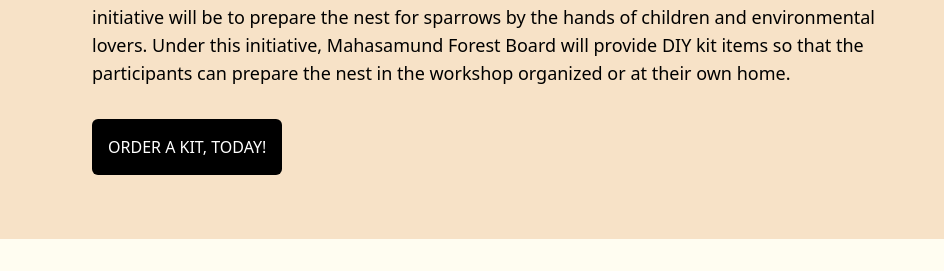
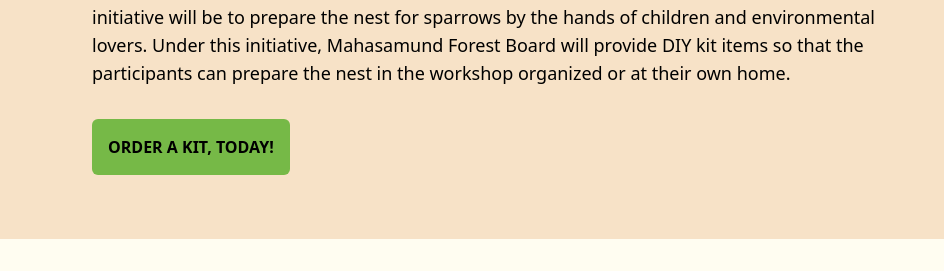
Before and after one commit to JaideepGuntupalli/mor-chiraiya, a Gatsby site: page / in a window 1280 px wide. Shown: the part 1569-1840 px from the top of the page, 336-1280 px from the left. Built offline with nearby package versions, Linux system fonts and the light colour scheme; Gatsby itself is replaced by a stand-in of ours.

Commit message:
fixed link bugs

```diff
--- a/src/components/aboutMorChiraiya/Campaign.js
+++ b/src/components/aboutMorChiraiya/Campaign.js
@@ -25,9 +25,9 @@ const Campaign = () => {
                     in the workshop organized or at their own home.
                 </p>
                 <AnchorLink
-                    to="/hi/#form"
+                    to="/#form"
                     title="Order Now!"
-                    className="self-start mt-4 p-4 bg-black text-white rounded-md"
+                    className="self-start mt-4 p-4 bg-[#76B947] text-black font-semibold rounded-md"
                 >
                     ORDER A KIT, TODAY!
                 </AnchorLink>
```
